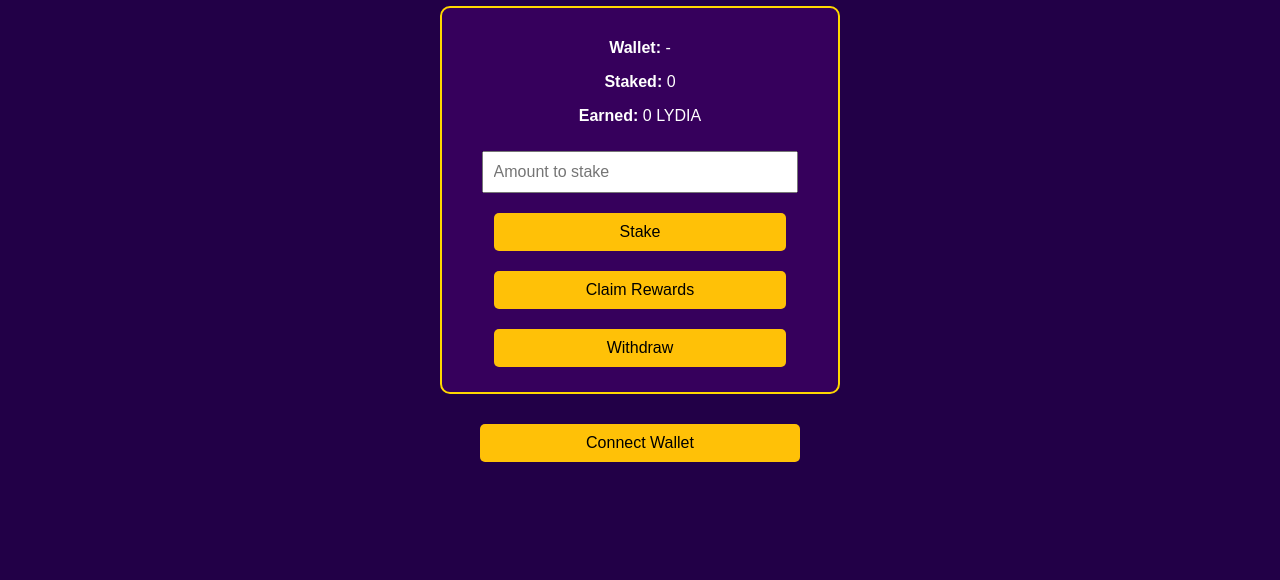
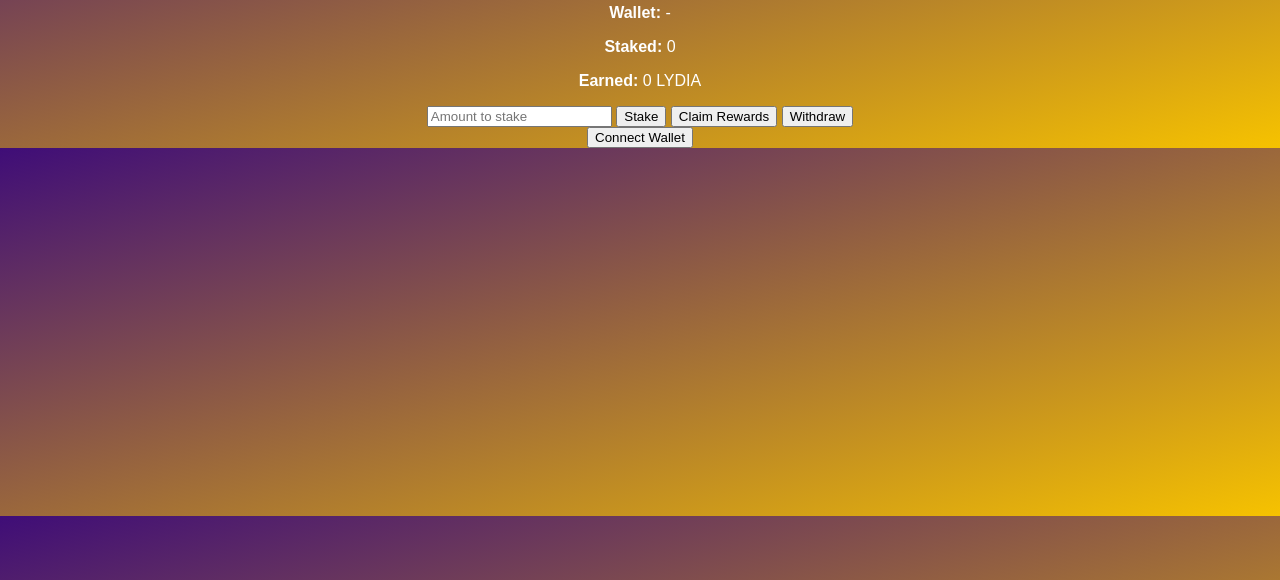
Before and after one commit to jin1963/Lydiaportal-pro, a plain HTML site: page index.html in a window 1280 px wide. Shown: the part 220-800 px from the top of the page. Drawn offline with Linux system fonts and the light colour scheme.

Commit message:
Add files via upload

```diff
--- a/style.css
+++ b/style.css
@@ -1,38 +1,21 @@
 body {
+  background: linear-gradient(to bottom right, #3f0d78, #f6c200);
+  font-family: Arial, sans-serif;
+  color: white;
   margin: 0;
-  font-family: Arial, sans-serif;
-  background-color: #220047;
-  color: white;
+  padding: 0;
   text-align: center;
 }
 .container {
-  max-width: 400px;
-  margin: 0 auto;
-  padding: 20px;
+  margin-top: 50px;
 }
 .logo {
-  width: 150px;
-  margin-bottom: 10px;
+  max-width: 120px;
 }
-.staking-box {
-  border: 2px solid gold;
-  padding: 15px;
-  margin: 20px 0;
+.dashboard-box {
+  margin-top: 20px;
+  background: rgba(0,0,0,0.3);
+  padding: 20px;
   border-radius: 10px;
-  background-color: #36005c;
+  display: inline-block;
 }
-input, button {
-  width: 80%;
-  padding: 10px;
-  margin: 10px 0;
-  font-size: 16px;
-}
-button {
-  background-color: #ffc107;
-  border: none;
-  border-radius: 5px;
-  cursor: pointer;
-}
-button:hover {
-  background-color: #e0a800;
-}
```
Also changed, not shown: dashboard.html (added, +22 -0 lines), dashboard.js (added, +33 -0 lines).
